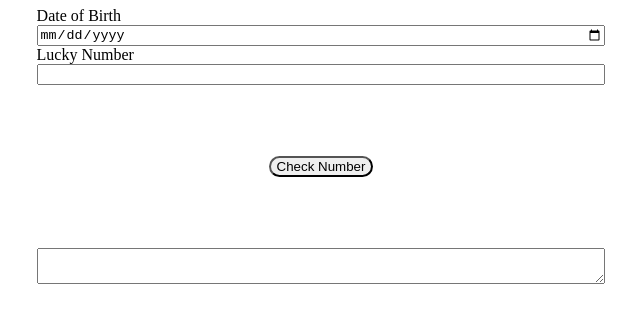
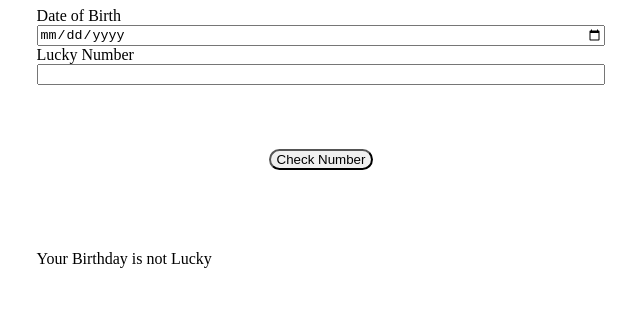
Before and after one commit to beastsunny/Is-your-birthday-lucky, a plain HTML site: page index.html in a window 1280 px wide. Both pictures are taken after a click on the button "Check Number". Shown: the part 304-622 px from the top of the page, without its empty margins (319-959 px from the left). Drawn offline with Linux system fonts and the light colour scheme.

Commit message:
feat : output.innertext

```diff
--- a/index.html
+++ b/index.html
@@ -23,7 +23,7 @@
 
             <button id="check-now">Check Number</button>
 
-            <textarea id="output"></textarea>
+            <p id="output-box" disabled></p>
 
 
 
--- a/script.js
+++ b/script.js
@@ -1,13 +1,15 @@
 const dateOfBirth = document.querySelector("#date-of-birth");
 const luckyNumber = document.querySelector("#lucky-number");
 const checkNumberButton = document.querySelector("#check-now");
-
+const outputBox = document.querySelector("#output-box")
 
 
 
 function compareValues(sum, luckyNumber) {
     if (sum % luckyNumber === 0) {
-        console.log("Your Birthday Is Lucky");
+        outputBox.innerText = ("Your Birthday Is Lucky");
+    } else {
+        outputBox.innerText = ("Your Birthday is not Lucky")
     }
 }
 
```
